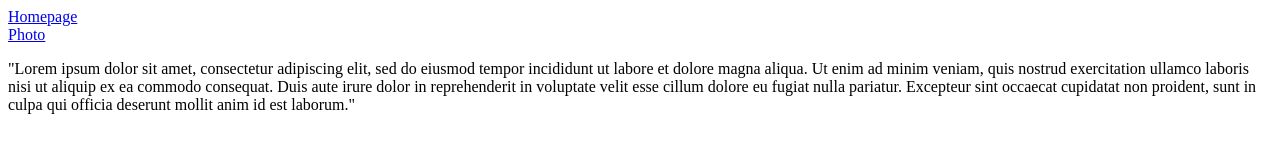
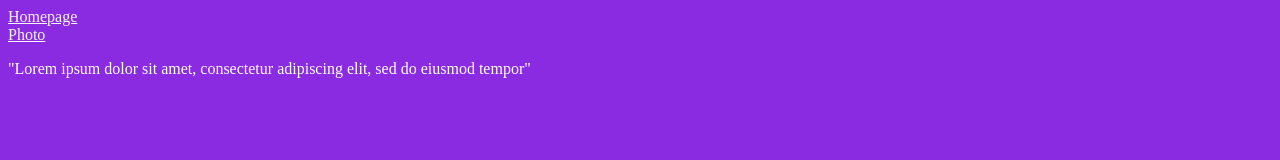
Before and after one commit to YuliiaSobolieva/Croissant, a plain HTML site: page contact.html in a window 1280 px wide. Drawn offline with Linux system fonts and the light colour scheme.

Commit message:
some css added

```diff
--- a/contact.html
+++ b/contact.html
@@ -4,20 +4,18 @@
     <meta charset="UTF-8" />
     <meta http-equiv="X-UA-Compatible" content="IE=edge" />
     <meta name="viewport" content="width=device-width, initial-scale=1.0" />
+    <link rel = "stylesheet" href = "/style.css"/>
     <title>Document</title>
   </head>
   <body>
+    <div>
     <a href="/index.html">Homepage</a>
     </br>
     <a href="/photo.html">Photo</a>
     <p>
       "Lorem ipsum dolor sit amet, consectetur adipiscing elit, sed do eiusmod
-      tempor incididunt ut labore et dolore magna aliqua. Ut enim ad minim
-      veniam, quis nostrud exercitation ullamco laboris nisi ut aliquip ex ea
-      commodo consequat. Duis aute irure dolor in reprehenderit in voluptate
-      velit esse cillum dolore eu fugiat nulla pariatur. Excepteur sint occaecat
-      cupidatat non proident, sunt in culpa qui officia deserunt mollit anim id
-      est laborum."
+      tempor"
     </p>
+  </div>
   </body>
 </html>
--- /dev/null
+++ b/style.css
@@ -0,0 +1,7 @@
+body {
+  color: white;
+  background-color: blueviolet;
+}
+a {
+  color: whitesmoke;
+}
```
Also changed, not shown: index.html (+4 -1 lines), photo.html (+3 -0 lines).
